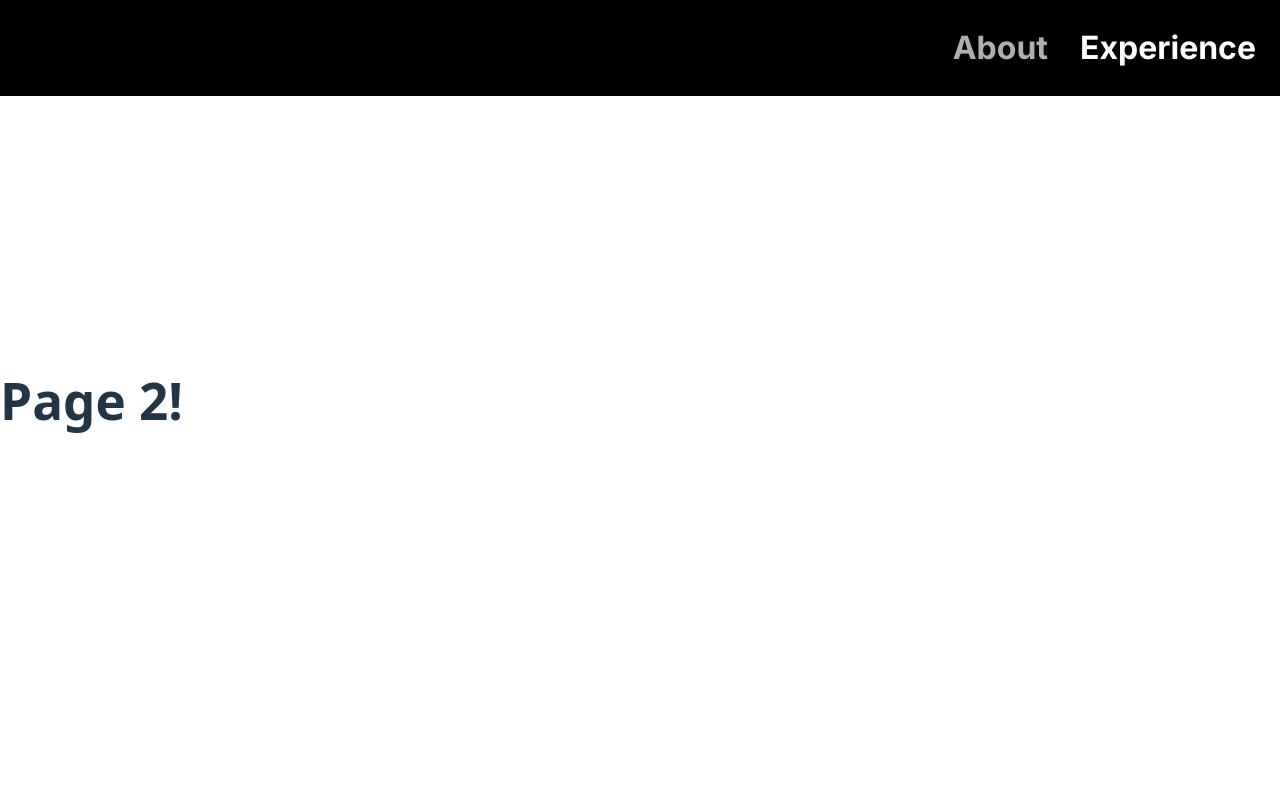
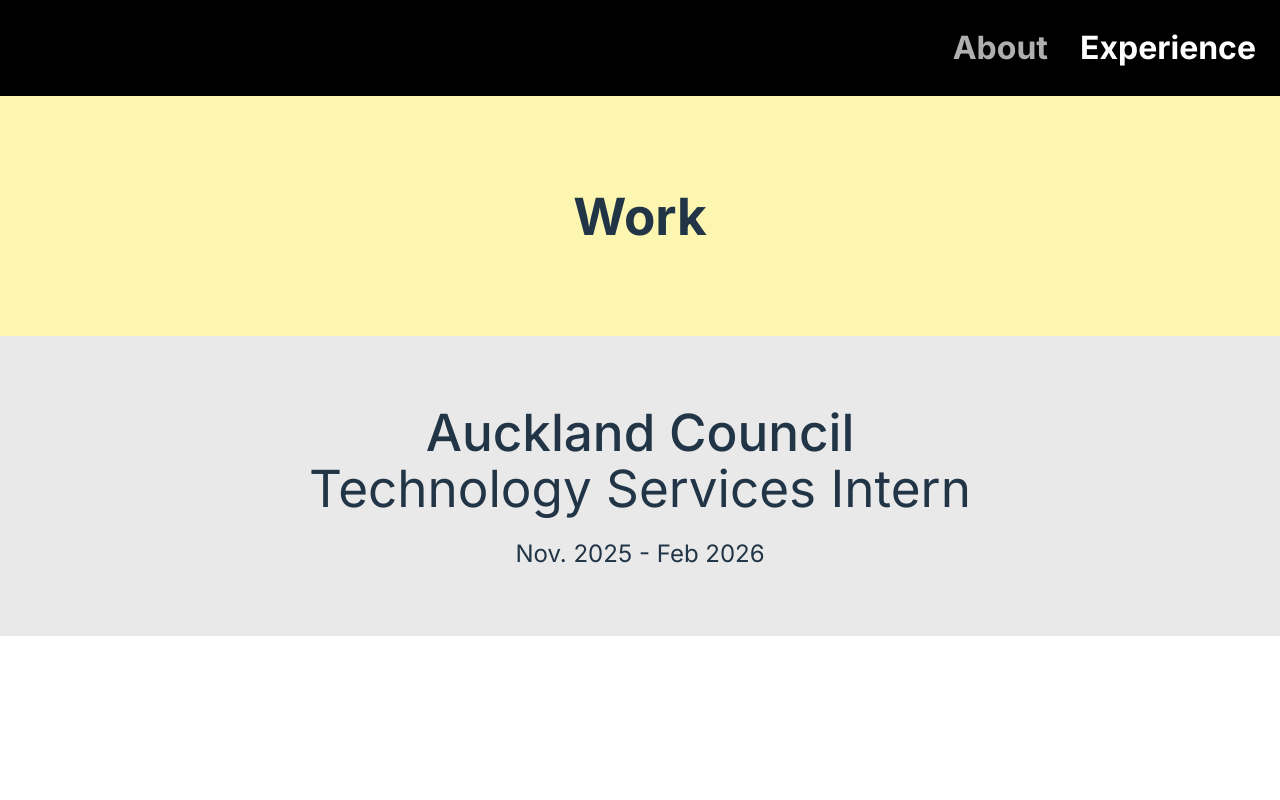
Before and after one commit to yangmma/yangmma.github.io, a React (Vite) app in the folder React-Website/: page /experience in a window 1280 px wide. Shown: the top 800 px of the page. Built offline with nearby package versions, Linux system fonts and the light colour scheme.

Commit message:
Set up rough layout for Experience page

```diff
--- /dev/null
+++ b/React-Website/src/components/BodyCard.jsx
@@ -0,0 +1,17 @@
+import React from "react";
+import styled from "styled-components";
+
+const BodyTextCard = styled.div`
+    height: 60vh;
+    width: 100vw;
+`;
+
+export default function BodyCard () {
+    return (
+        <>
+            <BodyTextCard>
+
+            </BodyTextCard>
+        </>
+    )
+}
--- /dev/null
+++ b/React-Website/src/components/ProjectsCard.jsx
@@ -0,0 +1,15 @@
+import React from "react";
+import styled from "styled-components";
+
+const ProjectsContainer = styled.div`
+    height: 100vh;
+    width: 100vw;
+`;
+
+export default function ProjectsCard () {
+    return (
+        <>
+        <ProjectsContainer>This is where all your projects will go.</ProjectsContainer>
+        </>
+    )
+}
--- /dev/null
+++ b/React-Website/src/components/SubtitleCard.jsx
@@ -0,0 +1,47 @@
+import React from "react";
+import styled from "styled-components";
+
+const SubheadingCard = styled.div`
+    height: clamp(300px, 30vh, 500px);
+    width: 100vw;
+    display: flex;
+    flex-direction: column;
+    justify-content: center;
+    align-items: center;
+    background-color: #E9E9E9;
+`;
+
+const HeaderText2 = styled.h1`
+    font-family: 'Inter', sans-serif;
+    font-weight: 500;
+    margin: 0;
+    margin-top: 3vh !important;
+    text-align: center;
+`
+
+const HeaderText3 = styled.h1`
+    font-family: 'Inter', sans-serif;
+    font-weight: normal;
+    margin: 0;
+    text-align: center;
+
+`;
+
+const SubheaderText = styled.h2`
+    font-family: 'Inter', sans-serif;
+    font-weight: normal;
+    text-align: center;
+
+`;
+
+export default function SubtitleCard ( { heading1, heading2, heading3 } ) {
+    return (
+        <>
+        <SubheadingCard>
+            <HeaderText2>{heading1}</HeaderText2>
+            <HeaderText3>{heading2}</HeaderText3>
+            <SubheaderText>{heading3}</SubheaderText>
+        </SubheadingCard>
+        </>
+    )
+}
--- /dev/null
+++ b/React-Website/src/components/TitleCard.jsx
@@ -0,0 +1,25 @@
+import React from "react";
+import styled from "styled-components";
+
+const HeadingCard = styled.div`
+    height: 30vh;
+    width: 100vw;
+    background-color: #FCF6B1;
+    top: 0;
+    margin-top: 6rem;
+    display: flex;
+    justify-content: center;
+    align-items: center;
+`;
+
+const HeaderText = styled.h1`
+    font-family: 'Inter', sans-serif;
+`;
+
+export default function TitleCard ( {children} ) {
+    return (
+        <HeadingCard>
+            <HeaderText>{children}</HeaderText>
+        </HeadingCard>
+    )
+}
--- /dev/null
+++ b/React-Website/src/components/WorkBodyImage.jsx
@@ -0,0 +1,6 @@
+import React from "react";
+import styled from "styled-components";
+
+export default function WorkBodyImage () {
+
+}
--- a/React-Website/src/pages/Experience.jsx
+++ b/React-Website/src/pages/Experience.jsx
@@ -1,3 +1,31 @@
+import React from "react";
+import TitleCard from "../components/TitleCard";
+import SubtitleCard from "../components/SubtitleCard";
+import BodyCard from "../components/BodyCard";
+import ProjectsCard from "../components/ProjectsCard";
+
+const work1title = "Auckland Council"
+const work1subtitle = "Technology Services Intern"
+const work1date = "Nov. 2025 - Feb 2026"
+
+const work2title = "Teletrac Navman"
+const work2subtitle = "Software Engineering Intern"
+const work2date = "Nov. 2024 - Feb 2025"
+
 export default function Page2() {
-    return <h1>Page 2!</h1>;
+    return (
+        <>
+            {/* Work Experience Section */}
+            <TitleCard>Work</TitleCard>
+            <SubtitleCard heading1={work1title} heading2={work1subtitle} heading3={work1date}/>
+            <BodyCard/>
+            <SubtitleCard heading1={work2title} heading2={work2subtitle} heading3={work2date}/>
+            <BodyCard/>
+
+            {/* Projects Experience Section */}
+            <TitleCard>Projects</TitleCard>
+            <ProjectsCard/>
+        </>
+
+    );
 }
```
Also changed, not shown: React-Website/src/components/WorkBodyText.jsx (added, +7 -0 lines).
